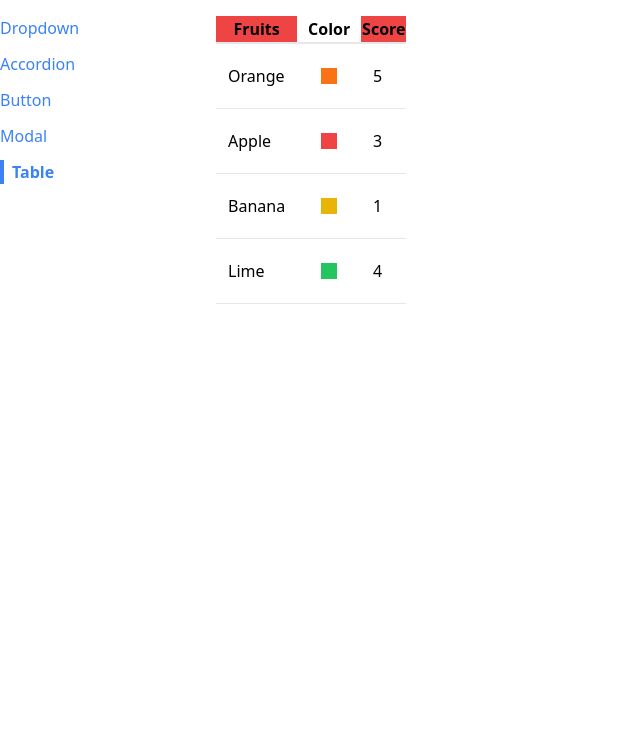
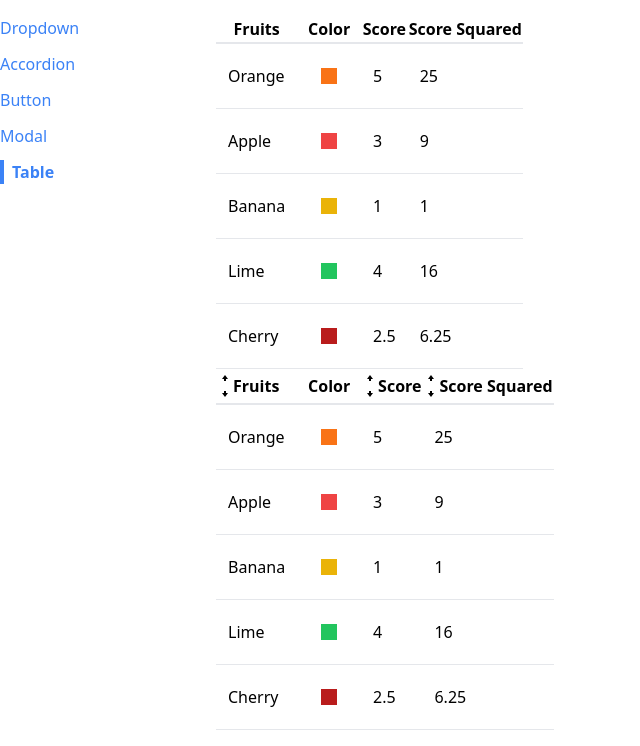
Before and after one commit to MatheusEli/comps, a React (Create React App) app: page /table in a window 1280 px wide. Shown: the top 746 px of the page, without its empty margins (0-640 px from the left). Built offline with nearby package versions, Linux system fonts and the light colour scheme.

Commit message:
sorting data

```diff
--- a/src/components/SortableTable.js
+++ b/src/components/SortableTable.js
@@ -1,45 +1,89 @@
 import { useState } from 'react';
 import Table from "./Table";
+import { GoArrowSmallDown, GoArrowSmallUp } from 'react-icons/go';
 
 function SortableTable(props) {
 
-    const { config } = props;
-    const { data } = props;
+    const { config, data } = props;
 
-    const [updatedTable, setUpdatedTable] = useState(data);
+    const [sortOrder, setSortOrder] = useState(null);
+    const [sortBy, setSortBy] = useState(null);
 
-    const getSortValue = (vegetable) => {
-        return vegetable.name;
-    }
+    const handleClickOrder = (label) => {
 
-    const handleClickOrder = () => {
-
-        const order = 'desc';
-
-        const updatedData = updatedTable.sort((a, b) => {
-
-            const valueA = getSortValue(a);
-            const valueB = getSortValue(b);
-
-            const reverseOrder = order === 'asc' ? 1 : -1;
-
-            if(typeof valueA === 'string'){
-                return valueA.localeCompare(valueB) * reverseOrder;
-            }else{
-                return (valueA - valueB) * reverseOrder;
-            }
-        });
-
-        setUpdatedTable(updatedData);
+        if (sortBy && label !== sortBy) {
+            setSortOrder('asc');
+            setSortBy(label);
+            return;
+        }
+        if (sortOrder === null) {
+            setSortOrder('asc');
+            setSortBy(label);
+        } else if (sortOrder === 'asc') {
+            setSortOrder('desc');
+            setSortBy(label);
+        } else if (sortOrder === 'desc') {
+            setSortOrder(null);
+            setSortBy(null);
+        }
     };
 
     const updatedConfig = config.map((column) => {
         if (!column.sortValue) {
             return column;
         }
-        return { ...column, header: () => { return <th className="bg-red-500" onClick={handleClickOrder}>{column.label}</th> } }
+        return {
+            ...column, header: () => {
+                return <th className="cursor-pointer hover:bg-gray-100" onClick={() => handleClickOrder(column.label)}>
+                    <div className='flex items-center'>
+                        {getIcons(column.label, sortBy, sortOrder)}
+                        {column.label}
+                    </div>
+                </th>
+            }
+        }
     });
-    return <Table {...props} data = {updatedTable} config={updatedConfig}/>;
+
+    let sortedData = data;
+
+    if (sortOrder && sortBy) {
+        const { sortValue } = config.find((column) => column.label === sortBy);
+
+        sortedData = [...data].sort((a, b) => {
+            const valueA = sortValue(a);
+            const valueB = sortValue(b);
+
+
+            const reverseOrder = sortOrder === 'asc' ? 1 : -1;
+
+            if (typeof valueA === 'string') {
+                return valueA.localeCompare(valueB) * reverseOrder;
+            } else {
+                return (valueA - valueB) * reverseOrder;
+            }
+        });
+    }
+    return <div><Table {...props} data={sortedData} config={updatedConfig} /></div>;
+}
+
+function getIcons(label, sortBy, sortOrder) {
+    if (label !== sortBy) {
+        return <div>
+            <GoArrowSmallUp />
+            <GoArrowSmallDown />
+        </div>;
+    }
+
+    if (sortOrder === null) {
+        return <div>
+            <GoArrowSmallUp />
+            <GoArrowSmallDown />
+        </div>;
+    } else if (sortOrder === 'asc') {
+        return <GoArrowSmallUp />;
+    } else if (sortOrder === 'desc') {
+        return <GoArrowSmallDown />;
+    }
 }
 
 export default SortableTable;
--- a/src/pages/TablePage.js
+++ b/src/pages/TablePage.js
@@ -7,20 +7,25 @@ function TablePage(){
         {name: 'Orange', color: 'bg-orange-500', score: 5},
         {name: 'Apple', color: 'bg-red-500', score: 3},
         {name: 'Banana', color: 'bg-yellow-500', score: 1},
-        {name: 'Lime', color: 'bg-green-500', score: 4}
+        {name: 'Lime', color: 'bg-green-500', score: 4},
+        {name: 'Cherry', color: 'bg-red-700', score: 2.5}
     ];
 
     const config = [
         {label: 'Fruits', sortValue: (fruit) => fruit.name, render: (fruit) => fruit.name},
         {label: 'Color', render: (fruit) => <div className={`p-2 m-3 ${fruit.color}`}/>},
         {label: 'Score', sortValue: (fruit) => fruit.score, render: (fruit) => fruit.score},
+        {label: 'Score Squared', sortValue: (fruit) => fruit.score ** 2, render: (fruit) => fruit.score ** 2},
     ];
 
     const keyFn = (fruit) => {
         return fruit.name;
     };
 
-    return <SortableTable data={data} config={config} keyFn={keyFn}/>
+    return <div>
+        <Table data={data} config={config} keyFn={keyFn}/>
+        <SortableTable data={data} config={config} keyFn={keyFn}/>
+    </div>
 }
 
 export default TablePage;
```
